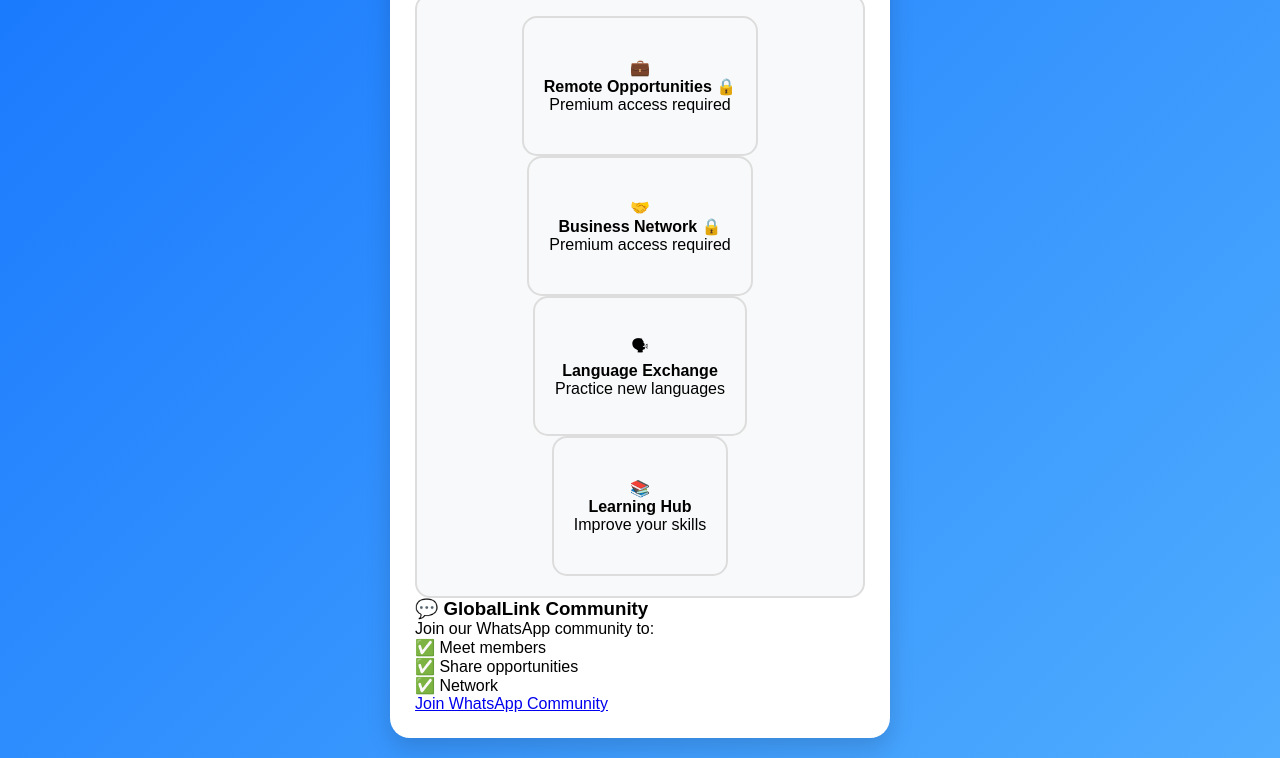
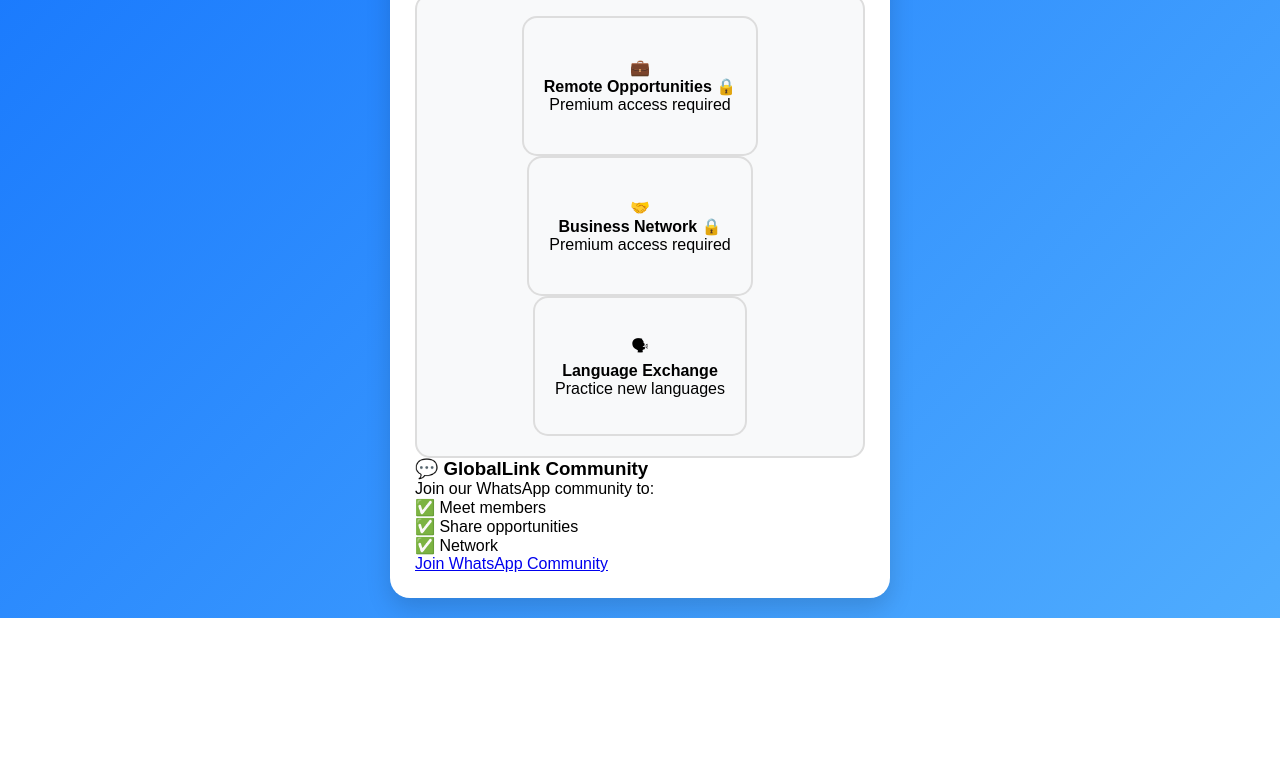
Before and after one commit to cheryotshamba-sudo/GlobalLinkKenya, a plain HTML site: page dashboard.html in a window 1280 px wide. Shown: the part 516-1274 px from the top of the page. After the commit the page ends 1134 px from the top, so only its background shows below. Drawn offline with Linux system fonts and the light colour scheme.

Commit message:
Update dashboard.html

```diff
--- a/dashboard.html
+++ b/dashboard.html
@@ -117,11 +117,7 @@
 
 
 
-<div class="interest">
-📚<br>
-<strong>Learning Hub</strong>
-<p>Improve your skills</p>
-</div>
+
 
 
 </div>
```
